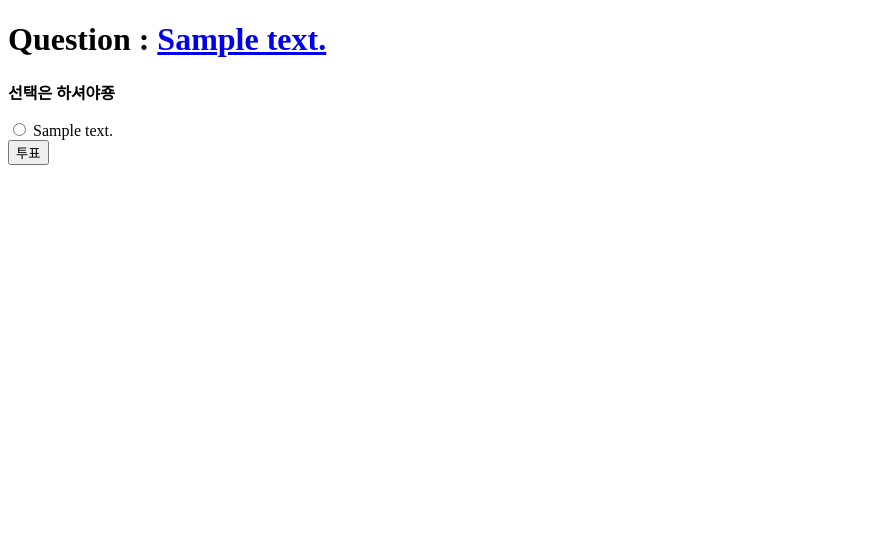
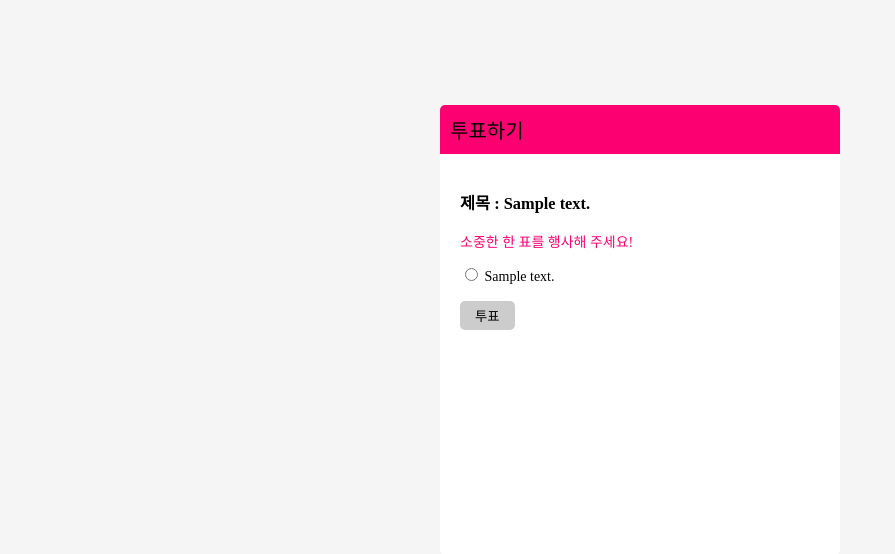
Before and after one commit to Ssnnaaiill/django-practice, a Django app: page /polls/1/vote/ in a window 1280 px wide. Shown: the top 554 px of the page, without its empty margins (0-895 px from the left). Run offline with Django 3.2, Linux system fonts and the light colour scheme; tables that the repository leaves empty hold one stand-in row (values such as "Sample post"); some web fonts are replaced.

Commit message:
CSS 추가

```diff
--- /dev/null
+++ b/mysite/polls/static/css/base.css
@@ -0,0 +1,87 @@
+@font-face {
+	font-family: 'NIXGONM-Vb';
+	src: url('https://cdn.jsdelivr.net/gh/projectnoonnu/noonfonts_six@1.2/NIXGONM-Vb.woff') format('woff');
+	font-weight: normal;
+	font-style: normal;
+}
+@font-face {
+	font-family: 'NIXGONB-Vb';
+	src: url('https://cdn.jsdelivr.net/gh/projectnoonnu/noonfonts_six@1.2/NIXGONB-Vb.woff') format('woff');
+	font-weight: normal;
+	font-style: normal;
+}
+
+body {
+	font-size: 14px;
+	font-family: 'NIXGONM-Vb';
+	background-color: #f5f5f5;
+	color: #000;
+}
+
+a {
+	color: #000;
+	text-decoration: none;
+}
+
+a:hover {
+	color: #fc0072;
+}
+
+ul {
+	margin: none;
+	padding: 0;
+	list-style: none;
+}
+
+li {
+	list-style: none;
+}
+
+.container {
+	width: 400px;
+	height: 450px;
+	margin: 0 auto;
+	margin-top: 105px;
+	margin-bottom: 105px;
+	background-color: #fff;
+	border-radius: 5px;
+}
+
+.container .page_title {
+	font-family: 'NIXGONB-Vb';
+	font-size: 20px;
+	background-color: #fc0072;
+	border-radius: 5px 5px 0px 0px;
+}
+
+.container .page_title li {
+	padding: 10px;
+}
+
+.container .contents {
+	padding: 20px;
+}
+
+.error {
+	color: #fc0072;
+}
+
+input[type=text] {
+	border: 2px solid #ccc;
+	-webkit-border-radius: 5px;
+	border-radius: 5px;
+}
+
+input[type=submit] {
+	padding: 5px 15px;
+	background-color: #ccc;
+	border: 0 none;
+	cursor: pointer;
+	-webkit-border-radius: 5px;
+	border-radius: 5px;
+       -webkit-transition: width 2s, height 2s, background-color 0.5s, -webkit-transform 2s;
+       transition: width 2s, height 2s, background-color 0.5s, transform 2s;
+}
+input[type=submit]:hover {
+	background-color: #fc0072;
+}
--- /dev/null
+++ b/mysite/polls/templates/polls/base.html
@@ -0,0 +1,14 @@
+{% load static %}
+<!DOCTYPE html>
+<html>
+	<head>
+		<title>Polls</title>
+		<link rel="stylesheet" type="text/css" href="{% static 'css/base.css' %}">
+	</head>
+	<body>
+		<div class="container">
+			{% block content %}
+			{% endblock %}
+		</div>
+	</body>
+</html>
--- a/mysite/polls/templates/polls/detail.html
+++ b/mysite/polls/templates/polls/detail.html
@@ -1,9 +1,14 @@
-<!DOCTYPE html>
-<html>
-	<body>
-		<h1>Question : <a href='/polls/{{ question.id }}/'>{{ question.question_text }}</a></h1>
+{% extends 'polls/base.html' %}
+{% block content %}
+<div class="page_title"><li>투표하기</li></div>
+<div class="contents">
+	<h3>제목 : <a href='/polls/{{ question.id }}/'>{{ question.question_text }}</a></h3>
 
-		{% if error_message %}<p><strong>{{ error_message }}</strong></p>{% endif %}
+	{% if error_message %}
+	<p class="error">
+			{{ error_message }}
+	</p>
+	{% endif %}
 
 	<form action='{% url 'polls:vote' question.id %}' method='post'>
 		{% csrf_token %}
@@ -12,7 +17,9 @@
 		<label for='choice{{ forloop.counter }}'>{{ choice.choice_text }}</label>
 		<br>
 		{% endfor %}
+		<br>
 		<input type='submit' value='투표'/>
 	</form>
-	</body>
-</html>
+</div>
+
+{% endblock %}
--- a/mysite/polls/views.py
+++ b/mysite/polls/views.py
@@ -28,7 +28,7 @@ def vote(request, question_id):
     except(KeyError, Choice.DoesNotExist):
         return render(request, 'polls/detail.html', {
             'question': question,
-            'error_message': "선택은 하셔야죵",
+            'error_message': "소중한 한 표를 행사해 주세요!",
             })
     else:
         selected_choice.votes += 1
```
Also changed, not shown: mysite/polls/templates/polls/index.html (+9 -1 lines), mysite/polls/templates/polls/results.html (+13 -12 lines). Lines whose indentation alone changed are shown as unchanged.
